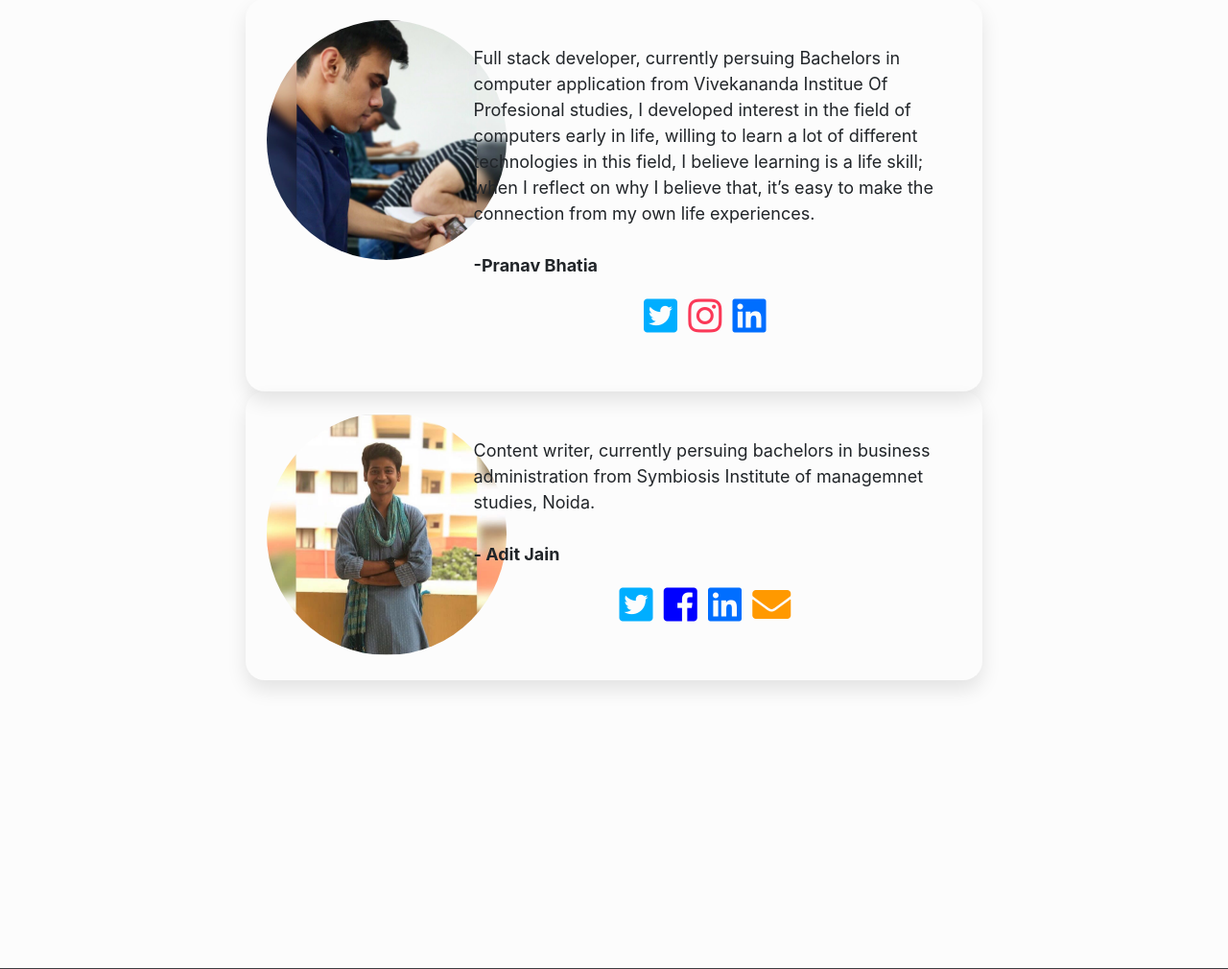
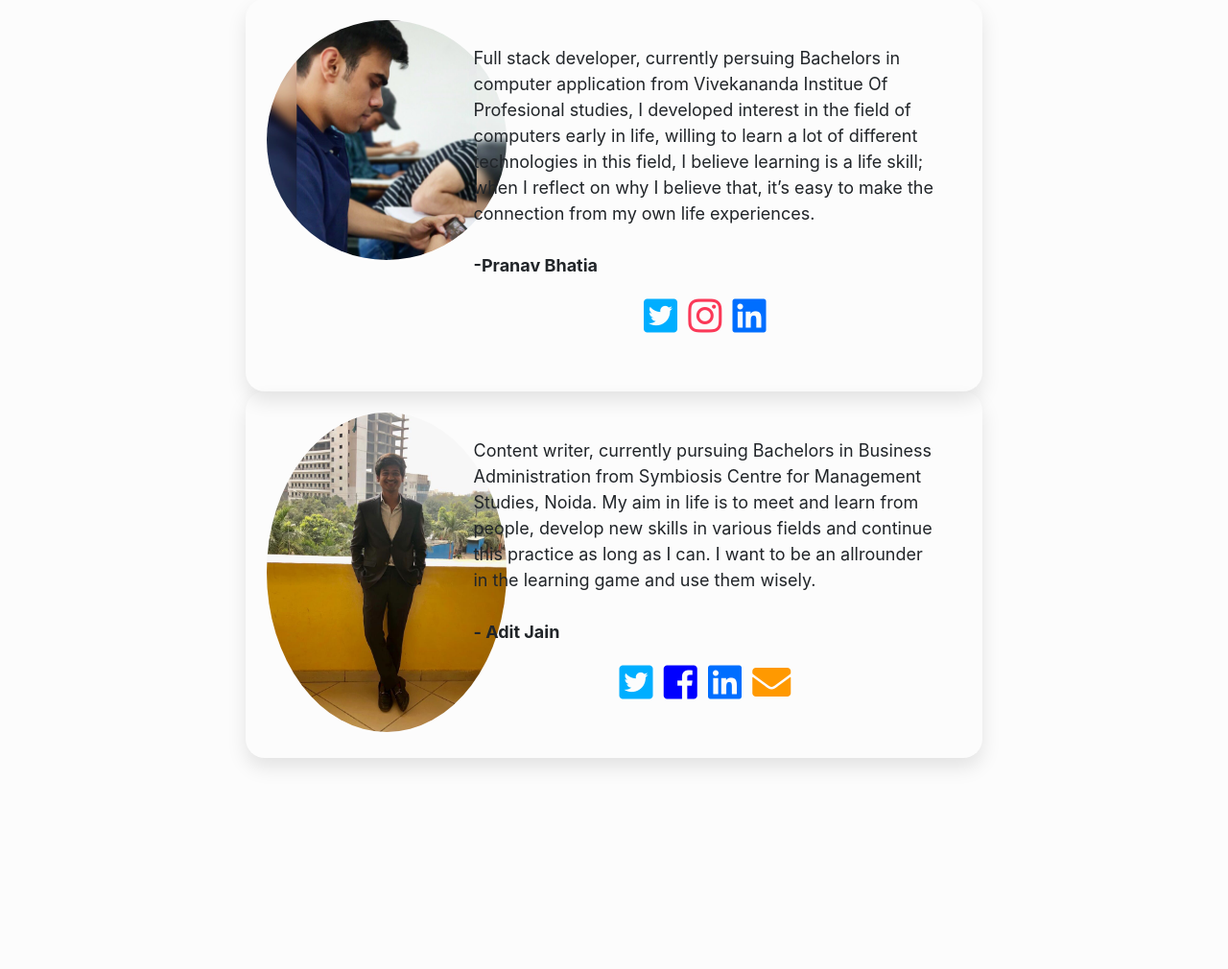
Before and after one commit to PRANAVBHATIA1999/Auto_Application_Writer, a Flask app: page /aboutus in a window 1280 px wide. Shown: the part 205-1215 px from the top of the page at 96% size. Run offline with Flask 2, Linux system fonts and the light colour scheme; some libraries are stand-ins or nearby versions.

Commit message:
Updated content

```diff
--- a/templates/aboutus.html
+++ b/templates/aboutus.html
@@ -110,11 +110,13 @@
 <div class="about_us" id="second">
     <div class="row">
         <div class="col-lg-3 col-sm-12">
-            <img src="{{url_for('static', filename='Images/person_2.jpeg')}}" class="person_photo">
+            <img src="{{url_for('static', filename='Images/adit.png')}}" class="person_photo">
         </div>
         <div class="col-lg-9 about_person">
             <div class="about_person_content">
-                Content writer, currently persuing bachelors in business administration from Symbiosis Institute of managemnet studies, Noida.
+                    Content writer, currently pursuing Bachelors in Business Administration from Symbiosis Centre for Management Studies, Noida. My aim in life is to meet and learn from people, develop new skills
+                    in various fields and continue this practice as long as I can.
+                     I want to be an allrounder in the learning game and use them wisely.
                 <br> <br>
                 <b>- Adit Jain</b>
             <br>
--- a/templates/application.html
+++ b/templates/application.html
@@ -109,8 +109,7 @@
 			</div>
 		<div class= "imgtxt">
 
-			Using Application writer is pretty simple. Just 2 steps, no big deal. First select the application type.
-			Fill the form which will ask for the necessary credentials for your application and your will be generated automatically. Application writer is an incredible tool for every student.
+			Using Application writer is pretty simple. Just 2 steps, no big deal. First select the application type, provide the necessary credentials and your application will be generated automatically. Application writer is an incredible tool for every human.
 			Please write us a feedback and give us a chance to improve.
 
 		</div>
@@ -142,7 +141,7 @@
 			  <div class="dropdown-menu" aria-labelledby="dropdownMenuButton" id="formDropdown">
 				<a class="dropdown-item" href="#" data-form="leave">LEAVE LETTER (MEDICAL REASON)</a>
 				<a class="dropdown-item" href="#" data-form="apology">VISA FORM (NOC)</a>
-				<a class="dropdown-item" href="#" data-form="participation">LEAVE FOR AN EVENT</a>
+				<a class="dropdown-item" href="#" data-form="participation">PERMISSION FOR AN EVENT</a>
 			  </div>
 		</div>
 	</div>
```
Also changed, not shown: static/Images/adit.png (added), static/Images/old.jpeg (renamed from static/Images/person_2.jpeg).
